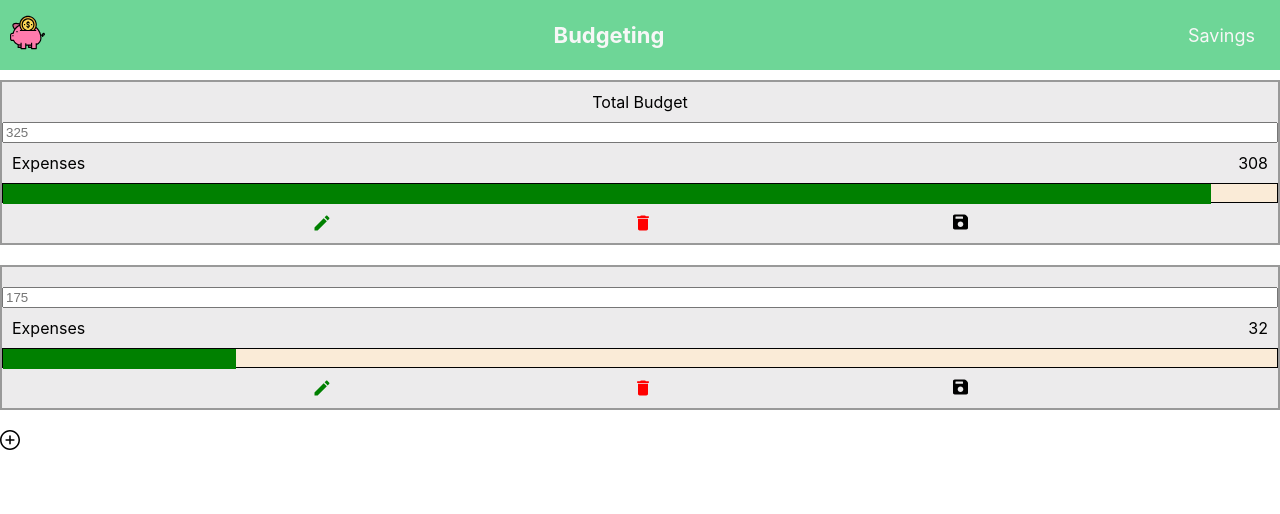
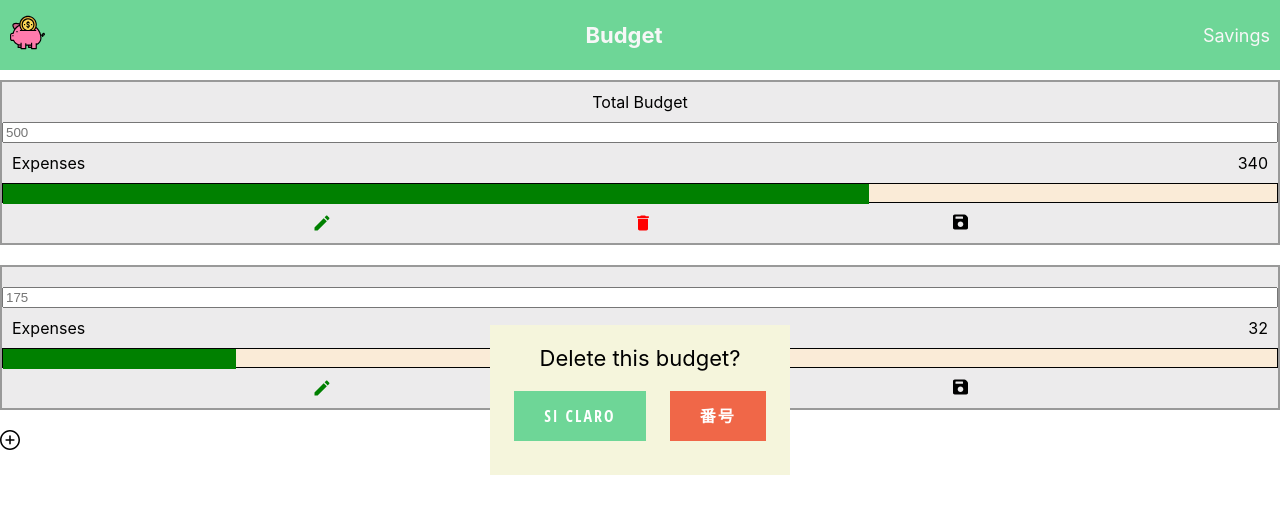
Before and after one commit to kydsib/vault-budget, a React (Create React App) app: page /budget-planning in a window 1280 px wide. Both pictures are taken after a click on the icon 642 px from the left and 388 px from the top of the page. Shown: the top 514 px of the page. Built offline with nearby package versions, Linux system fonts and the light colour scheme.

Commit message:
Budget edit page code works. Refactor reducers, and related components

```diff
--- a/src/components/alert-box/alert.jsx
+++ b/src/components/alert-box/alert.jsx
@@ -1,17 +1,33 @@
-import React, { useState } from 'react'
+import React from 'react'
 
 import CustomButton from '../custom-button/custom-button'
 
 import './alert.styles.scss'
 
-const AlertBox = ({ handleAlert, alertBox }) => {
+const AlertBox = ({
+	handleAlert,
+	handleDelete,
+	resetItemDeleteValue,
+	alertBox
+}) => {
+	// console.log(alertBox)
 	return (
 		<div>
-			{alertBox.dispalay === true ? (
+			{alertBox === true ? (
 				<div className="alert-container">
-					<span className="alert-container__txt">Are you sure?</span>
+					<span className="alert-container__txt">
+						Delete this budget?
+					</span>
 					<div className="alert-container__buttons">
-						<CustomButton>si claro</CustomButton>
+						<CustomButton
+							onClick={() => (
+								handleDelete(),
+								handleAlert(),
+								resetItemDeleteValue()
+							)}
+						>
+							si claro
+						</CustomButton>
 						<CustomButton
 							onClick={handleAlert}
 							className="custom-button custom-button--delete"
--- a/src/components/category-item/category-item.jsx
+++ b/src/components/category-item/category-item.jsx
@@ -18,8 +18,13 @@ const CategoryItem = ({
 	categoryExpense,
 	categoryName,
 	editActive,
-	valueEditable
-	// handleAlert
+	valueEditable,
+	// handlePrepareToDelete,
+	readyToDelete,
+	handleAlert,
+	getData,
+	trigerDelete
+	// handleDelete
 }) => {
 	const dispatch = useDispatch()
 	const progressInPercent = (
@@ -38,6 +43,12 @@ const CategoryItem = ({
 			...editedBudgetValue,
 			[name]: value
 		})
+	}
+
+	const deleteWasClickedOn = {
+		id: categoryName,
+		budgetAmount: categoryBudget,
+		currentExp: categoryExpense
 	}
 
 	return (
@@ -64,15 +75,11 @@ const CategoryItem = ({
 				<div className="active-buttons">
 					<EditButon onClick={editActive} />
 					<TrashCan
-						onClick={() =>
-							dispatch(
-								deleteCategoryBudget({
-									budgetAmount: categoryBudget,
-									currentExp: categoryExpense,
-									id: categoryName
-								})
-							)
-						}
+						onClick={() => (
+							getData(deleteWasClickedOn),
+							handleAlert(),
+							trigerDelete()
+						)}
 					/>
 					<SaveIcon
 						// Make edit Field inactive after save
--- a/src/components/header/header.jsx
+++ b/src/components/header/header.jsx
@@ -16,7 +16,7 @@ const Header = () => {
 				activeClassName="option--active"
 				to="/budget-planning"
 			>
-				Budgeting
+				Budget
 			</NavLink>
 			<NavLink
 				activeClassName="option--active"
--- a/src/components/header/header.styles.scss
+++ b/src/components/header/header.styles.scss
@@ -16,7 +16,6 @@
 	}
 
 	.option {
-		padding: 1rem 1.5rem;
 		cursor: pointer;
 		text-decoration: none;
 		color: $color-primary;
--- a/src/components/monthly-budgets-list/monthly-budgets-list.jsx
+++ b/src/components/monthly-budgets-list/monthly-budgets-list.jsx
@@ -1,7 +1,10 @@
 import React, { useState } from 'react'
 import { useDispatch, useSelector } from 'react-redux'
 
-import { setCategoryBudget } from '../../redux/expenses/expenses.actions'
+import {
+	setCategoryBudget,
+	deleteCategoryBudget
+} from '../../redux/expenses/expenses.actions'
 
 import CategoryItem from '../category-item/category-item'
 import CustomButton from '../custom-button/custom-button'
@@ -88,24 +91,55 @@ const MonthlyBudgetsList = () => {
 		})
 	}
 
+	const getItemDataToDelete = data => {
+		setItemToDelete({
+			...itemToDelete,
+			id: data.id,
+			budgetAmount: data.budgetAmount,
+			currentExp: data.currentExp
+		})
+	}
+
 	const [alertBox, setAlertBox] = useState({
 		dispalay: false
 	})
 
-	const handleAlert = e => {
-		e.preventDefault()
-
+	const handleAlert = () => {
 		setAlertBox({
 			...alertBox,
-			dispaly: !alertBox.dispalay
+			dispalay: !alertBox.dispalay
 		})
 	}
+
+	const [itemDeleted, setItemDeleted] = useState({
+		deleted: false
+	})
+
+	const handleDelete = () => {
+		itemDeleted.deleted === true
+			? dispatch(deleteCategoryBudget(itemToDelete))
+			: console.log('no item to delete')
+	}
+
+	const tigerDelete = () => {
+		setItemDeleted({
+			...itemDeleted,
+			deleted: !itemDeleted.deleted
+		})
+	}
+
+	const [itemToDelete, setItemToDelete] = useState({
+		id: '',
+		budgetAmount: '',
+		currentExp: ''
+	})
 
 	return (
 		<div>
 			<AlertBox
 				handleAlert={handleAlert}
-				// handleDelete={}
+				handleDelete={handleDelete}
+				resetItemDeleteValue={tigerDelete}
 				alertBox={alertBox.dispalay}
 			/>
 			<form onSubmit={handleSubmit}>
@@ -150,6 +184,12 @@ const MonthlyBudgetsList = () => {
 						valueEditable={editCategory.active}
 						editBudget={handleChange}
 						handleAlert={handleAlert}
+						// handlePrepareToDelete={handlePrepareToDelete}
+						readyToDelete={itemDeleted.deleted}
+						getData={getItemDataToDelete}
+						trigerDelete={tigerDelete}
+						// getReadyToDelete={handleDelete}
+						// handleDelete={handleDelete}
 					/>
 				))}
 
```
